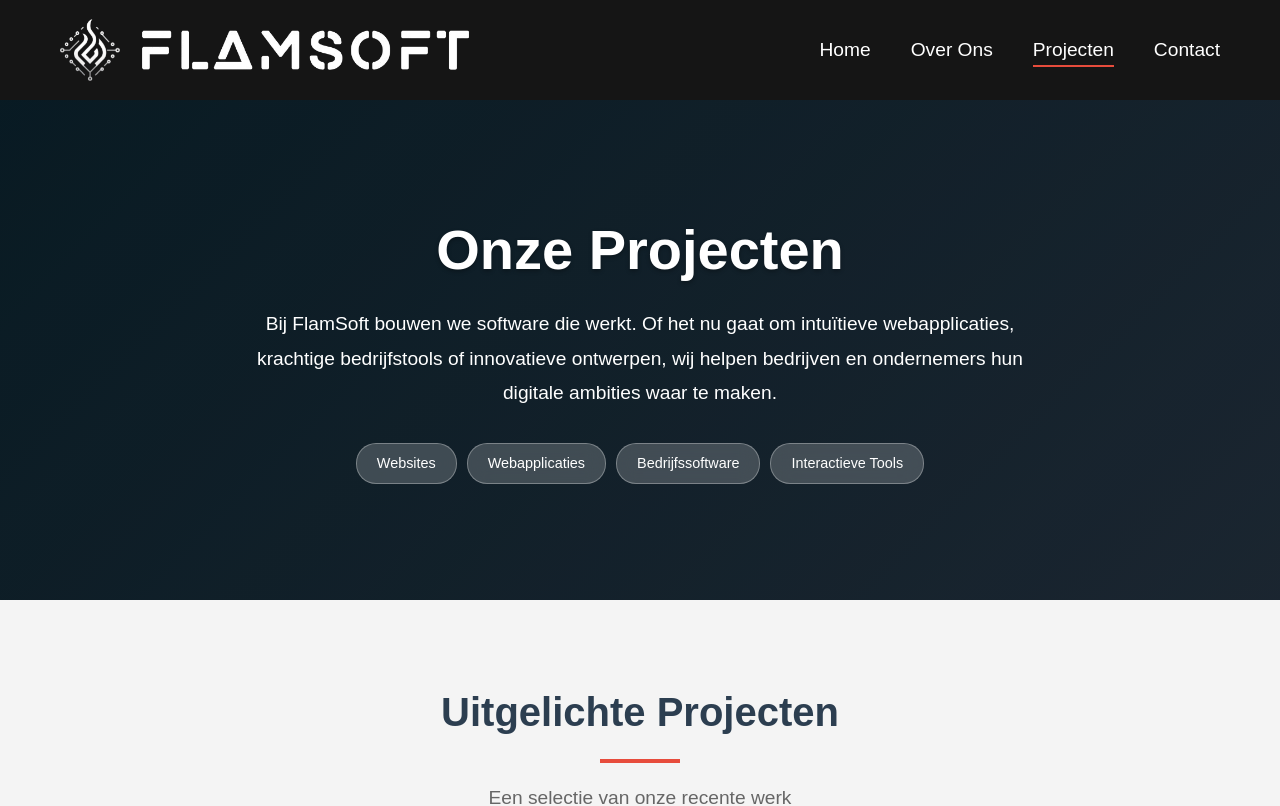
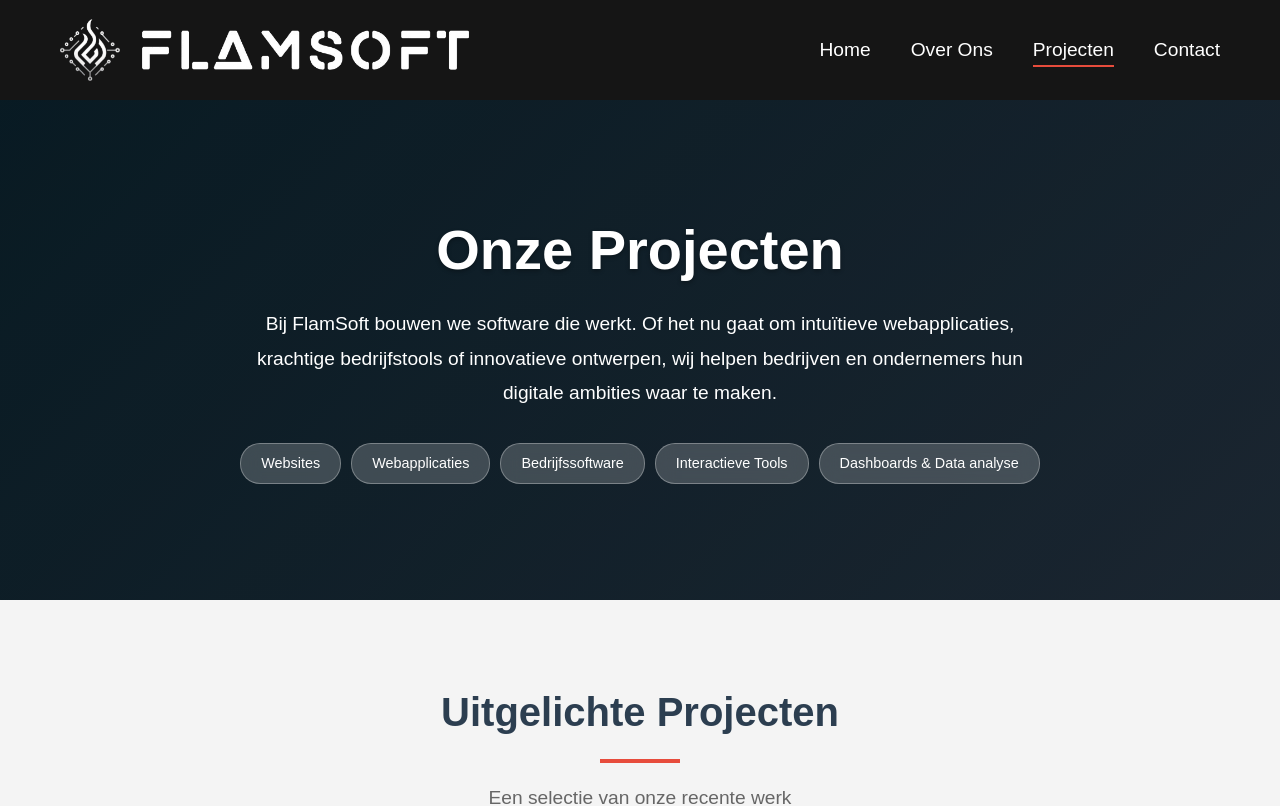
Before and after one commit to AmonMcDuul/flamsoft-frontend, an Angular app: page /projects in a window 1280 px wide. Shown: the top 806 px of the page. Built offline with nearby package versions, Linux system fonts and the light colour scheme.

Commit message:
dataanalyse

```diff
--- a/src/app/pages/projects/projects.component.html
+++ b/src/app/pages/projects/projects.component.html
@@ -13,6 +13,7 @@
                         <span class="badge">Webapplicaties</span>
                         <span class="badge">Bedrijfssoftware</span>
                         <span class="badge">Interactieve Tools</span>
+                        <span class="badge">Dashboards & Data analyse</span>
                     </div>
                 </div>
             </div>
```
